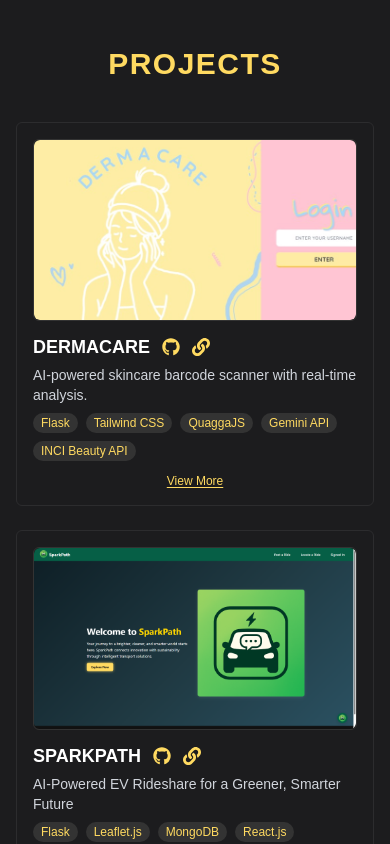
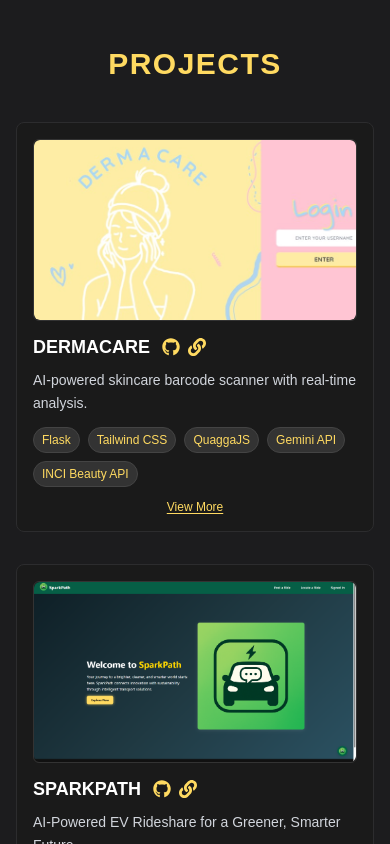
Before and after one commit to bhumi6633/bhumishah, a Next.js app: page / in a window 390 px wide. Shown: the part 1780-2624 px from the top of the page. Built offline with nearby package versions, Linux system fonts and the light colour scheme.

Commit message:
minor bugs fixed

```diff
--- a/src/components/ProjectCard.tsx
+++ b/src/components/ProjectCard.tsx
@@ -19,46 +19,53 @@ export default function ProjectCard({ title, image, github, live, summary, tech,
   const [showDetails, setShowDetails] = useState(false);
 
   return (
-    <div className="w-full h-full flex flex-col justify-between p-4 bg-transparent border border-[#2c2c2e] rounded-md text-sm">
-      <div className="relative w-full aspect-video mb-3 rounded-md overflow-hidden border border-[#333] bg-[#1a1a1a]">
+    <div className="w-full h-full flex flex-col justify-between p-4 bg-[#1a1a1a] border border-[#2c2c2e] rounded-lg text-sm hover:border-[#ffda61] hover:bg-[#2a2a2a] transition-all duration-300 group">
+      <div className="relative w-full aspect-video mb-3 rounded-md overflow-hidden border border-[#333] bg-[#1a1a1a] group-hover:border-[#ffda61] transition-colors duration-300">
         <Image
           src={image}
           alt={`${title} screenshot`}
           width={800}
           height={450}
-          className={`rounded-md object-cover w-full h-full ${imageClass || ''}`}
+          className={`rounded-md object-cover w-full h-full ${imageClass || ''} group-hover:scale-105 transition-transform duration-300`}
+          onError={(e) => {
+            const target = e.target as HTMLImageElement;
+            target.style.display = 'none';
+          }}
         />
+        <div className="absolute inset-0 bg-gradient-to-t from-black/20 to-transparent opacity-0 group-hover:opacity-100 transition-opacity duration-300" />
       </div>
 
-      <div className="flex items-center gap-3 text-lg font-bold mb-1">
-        <h3 className="text-white uppercase">{title}</h3>
-        <a href={github} target="_blank" rel="noopener noreferrer" className="text-[#ffda61] hover:text-white">
-          <FaGithub />
-        </a>
-        <a href={live} target="_blank" rel="noopener noreferrer" className="text-[#ffda61] hover:text-white">
-          <FaLink />
-        </a>
+      <div className="flex items-center gap-3 text-lg font-bold mb-2">
+        <h3 className="text-white uppercase group-hover:text-[#ffda61] transition-colors duration-300">{title}</h3>
+        <div className="flex gap-2">
+          <a href={github} target="_blank" rel="noopener noreferrer" className="text-[#ffda61] hover:text-white transition-colors duration-200 hover:scale-110">
+            <FaGithub />
+          </a>
+          <a href={live} target="_blank" rel="noopener noreferrer" className="text-[#ffda61] hover:text-white transition-colors duration-200 hover:scale-110">
+            <FaLink />
+          </a>
+        </div>
       </div>
 
-      <p className="text-gray-300 text-sm">{summary}</p>
+      <p className="text-gray-300 text-sm leading-relaxed mb-3">{summary}</p>
 
-      <div className="flex flex-wrap mt-2 gap-2">
+      <div className="flex flex-wrap gap-2 mb-3">
         {tech.map((tag, index) => (
-          <span key={index} className="bg-[#333] text-[#ffda61] px-2 py-0.5 text-xs rounded-full">{tag}</span>
+          <span key={index} className="bg-[#333] text-[#ffda61] px-2 py-1 text-xs rounded-full border border-[#444] hover:border-[#ffda61] transition-colors duration-200">{tag}</span>
         ))}
       </div>
 
       <button
         onClick={() => setShowDetails(!showDetails)}
-        className="mt-3 text-xs text-[#ffda61] hover:text-white underline underline-offset-2"
+        className="mt-auto text-xs text-[#ffda61] hover:text-white underline underline-offset-2 transition-colors duration-200 font-medium"
       >
         {showDetails ? "Hide Details" : "View More"}
       </button>
 
       {showDetails && (
-        <ul className="mt-2 list-disc pl-4 text-xs text-gray-400 space-y-1">
+        <ul className="mt-3 list-disc pl-4 text-xs text-gray-400 space-y-1 border-t border-[#333] pt-3">
           {details.map((point, idx) => (
-            <li key={idx}>{point}</li>
+            <li key={idx} className="leading-relaxed">{point}</li>
           ))}
         </ul>
       )}
--- a/src/components/ProjectsSection.tsx
+++ b/src/components/ProjectsSection.tsx
@@ -9,7 +9,7 @@ export default function ProjectsSection() {
         Projects
       </h2>
 
-      <div className="grid grid-cols-1 md:grid-cols-2 lg:grid-cols-3 gap-6 w-full max-w-7xl mb-12">
+      <div className="grid grid-cols-1 md:grid-cols-2 lg:grid-cols-3 gap-8 w-full max-w-7xl mb-16">
         <ProjectCard
           title="DermaCare"
           image="/images/DermaCare.jpg"
@@ -107,11 +107,11 @@ export default function ProjectsSection() {
 
       {/* View More Section */}
       <div className="w-full max-w-4xl text-center">
-        <div className="bg-[#2c2c2e] rounded-lg p-8 border border-[#3c3c3e] hover:bg-[#3a3a3a] transition duration-300">
+        <div className="bg-gradient-to-br from-[#2c2c2e] to-[#1a1a1a] rounded-xl p-8 border border-[#3c3c3e] hover:border-[#ffda61] hover:bg-gradient-to-br hover:from-[#3a3a3a] hover:to-[#2a2a2a] transition-all duration-300 shadow-lg hover:shadow-xl">
           <h3 className="text-2xl font-bold text-[#ffda61] mb-4 uppercase tracking-wider">
             More Projects
           </h3>
-          <p className="text-gray-300 text-lg mb-6 leading-relaxed">
+          <p className="text-gray-300 text-lg mb-8 leading-relaxed">
             Explore more utilities, tools, experiments, and side projects in my GitHub repository.
           </p>
           <div className="flex flex-col sm:flex-row gap-4 justify-center">
@@ -119,13 +119,13 @@ export default function ProjectsSection() {
               href="https://github.com/bhumi6633?tab=repositories"
               target="_blank"
               rel="noopener noreferrer"
-              className="px-6 py-3 bg-[#ffda61] text-black font-semibold rounded-lg hover:bg-white hover:scale-105 transition duration-200 flex items-center justify-center gap-2"
+              className="px-8 py-4 bg-[#ffda61] text-black font-semibold rounded-lg hover:bg-white hover:scale-105 transition-all duration-200 flex items-center justify-center gap-2 shadow-lg hover:shadow-xl"
             >
               View All Projects →
             </a>
             <a
               href="mailto:b32shah@uwaterloo.ca"
-              className="px-6 py-3 border border-[#ffda61] text-[#ffda61] font-semibold rounded-lg hover:bg-[#ffda61] hover:text-black transition duration-200 flex items-center justify-center gap-2"
+              className="px-8 py-4 border-2 border-[#ffda61] text-[#ffda61] font-semibold rounded-lg hover:bg-[#ffda61] hover:text-black transition-all duration-200 flex items-center justify-center gap-2 hover:scale-105"
             >
               Let&apos;s Collaborate
             </a>
```
Also changed, not shown: tsconfig.json (+19 -5 lines).
